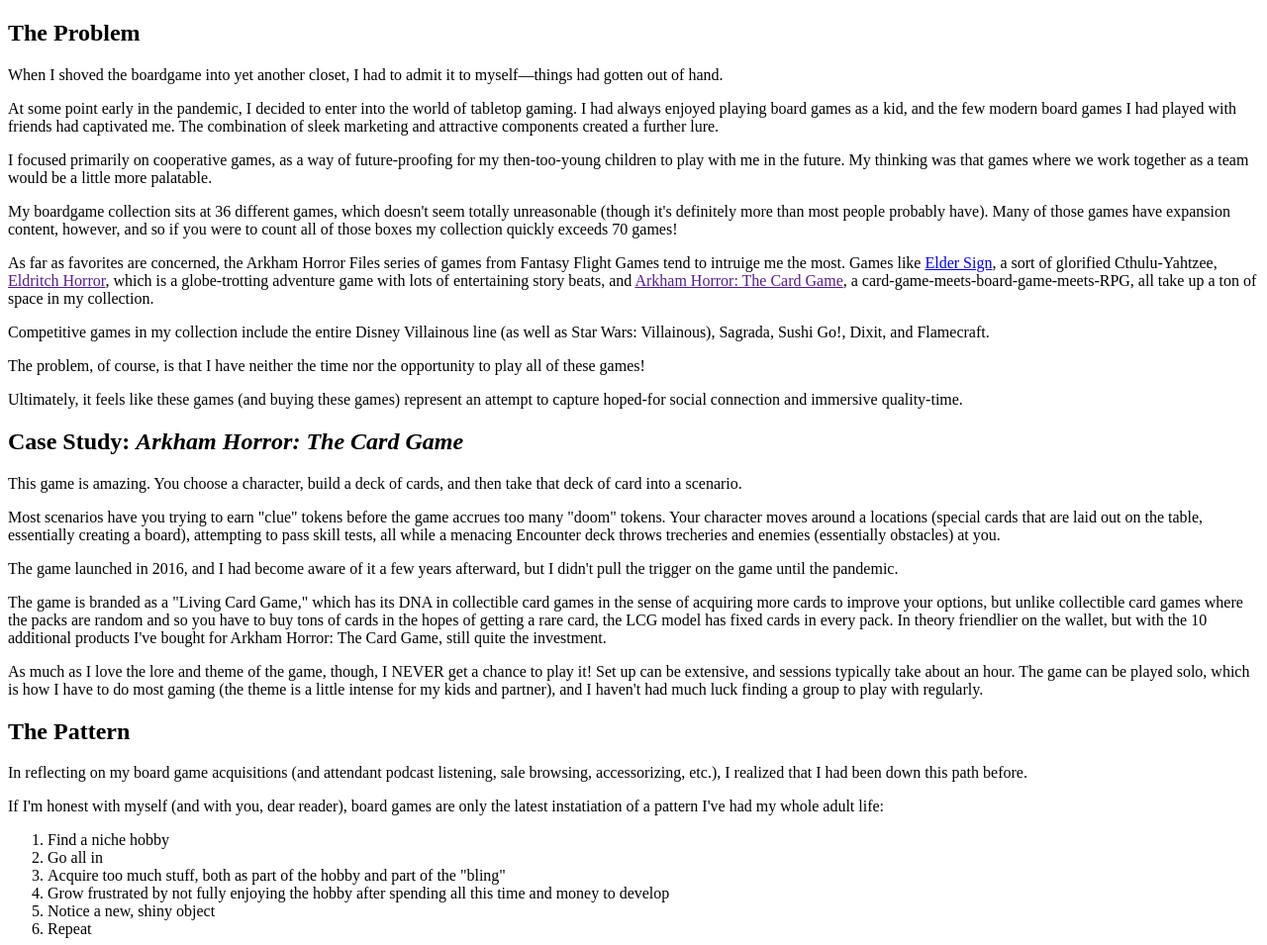
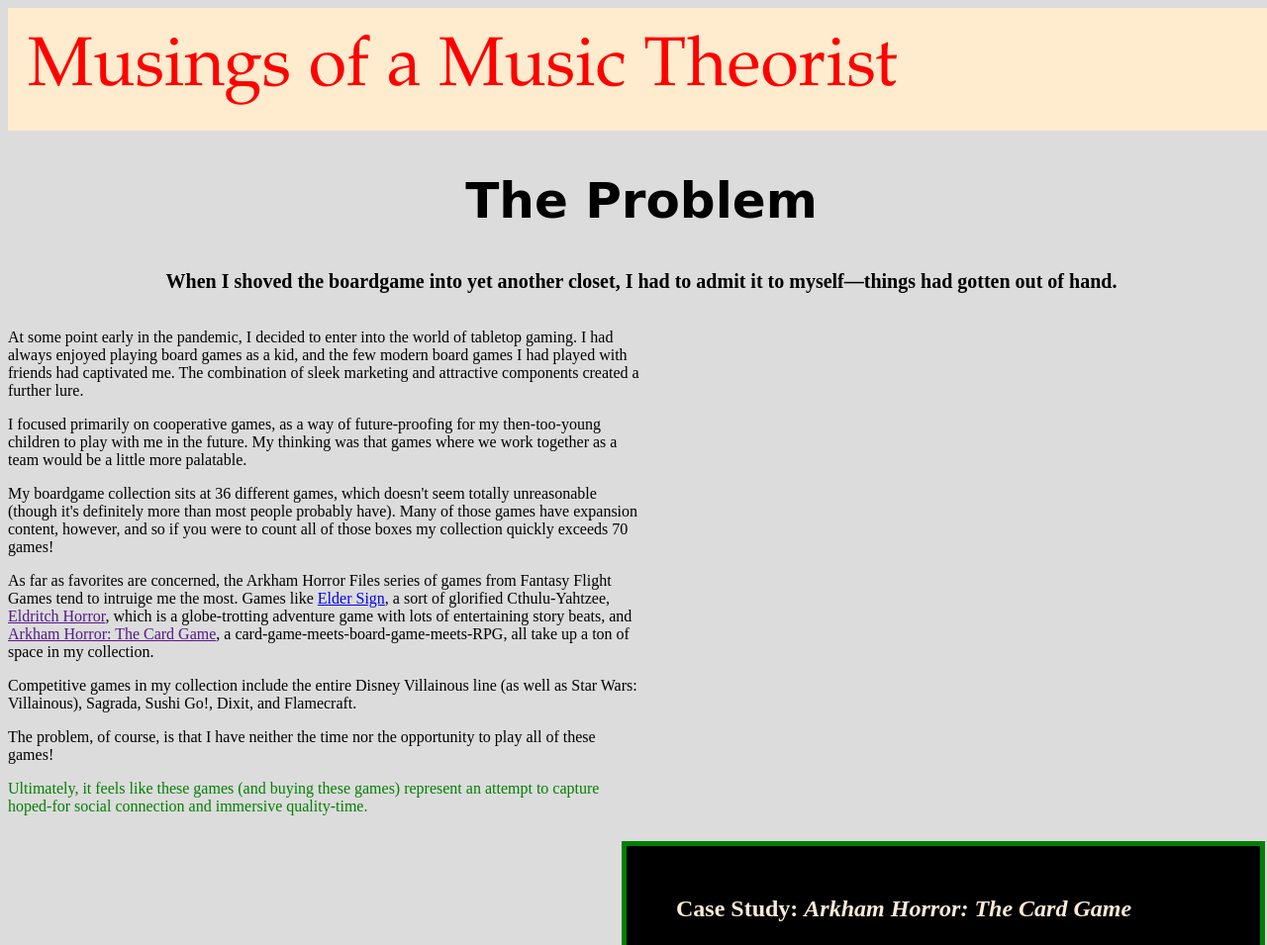
Before and after one commit to PT-Web-Dev-Jan-23/js-assignment-4-html-me-something-lacourd, a website: page index.html in a window 1280 px wide. Shown: the top 955 px of the page at 99% size. Drawn offline with Linux system fonts and the light colour scheme.

Commit message:
Added initial CSS and refactored HTML

```diff
--- a/index.html
+++ b/index.html
@@ -2,35 +2,42 @@
 <html>
    <head>
       <title>Hobbies and What They Tell Us</title>
+      <link rel="stylesheet" type="text/css" href="styles.css">
    </head>
    <body>
+   <header id="mainHeading">Musings of a Music Theorist</header>
       <main>
-         <article>
+         <section>
             <header>
                <h1 id="problem">The Problem</h1>
-               <p>When I shoved the boardgame into yet another closet, I had to admit it to myself—things had gotten out of hand.</p>
+               <p class="lead-in">When I shoved the boardgame into yet another closet, I had to admit it to myself—things had gotten out of hand.</p>
             </header>
+         <article>
+
          <p>At some point early in the pandemic, I decided to enter into the world of tabletop gaming. I had always enjoyed playing board games as a kid, and the few modern board games I had played with friends had captivated me. The combination of sleek marketing and attractive components created a further lure.</p>
          <p>I focused primarily on cooperative games, as a way of future-proofing for my then-too-young children to play with me in the future. My thinking was that games where we work together as a team would be a little more palatable.</p>
          <p>My boardgame collection sits at 36 different games, which doesn't seem totally unreasonable (though it's definitely more than most people probably have). Many of those games have expansion content, however, and so if you were to count all of those boxes my collection quickly exceeds 70 games!</p>
          <p>As far as favorites are concerned, the Arkham Horror Files series of games from Fantasy Flight Games tend to intruige me the most. Games like <a href=" ">Elder Sign</a>, a sort of glorified Cthulu-Yahtzee, <a href="">Eldritch Horror</a>, which is a globe-trotting adventure game with lots of entertaining story beats, and <a href="">Arkham Horror: The Card Game</a>, a card-game-meets-board-game-meets-RPG, all take up a ton of space in my collection.</p>
          <p>Competitive games in my collection include the entire Disney Villainous line (as well as Star Wars: Villainous), Sagrada, Sushi Go!, Dixit, and Flamecraft.</p>
          <p>The problem, of course, is that I have neither the time nor the opportunity to play all of these games!</p>
-         <p>Ultimately, it feels like these games (and buying these games) represent an attempt to capture hoped-for social connection and immersive quality-time.</p>
+         <p id="testP" class="funParagraph">Ultimately, it feels like these games (and buying these games) represent an attempt to capture hoped-for social connection and immersive quality-time.</p>
          </article>
                <aside>
-               <h2 class="caseStudy">Case Study: <em>Arkham Horror: The Card Game</em></h2>
+               <h2 class="case-study">Case Study: <em>Arkham Horror: The Card Game</em></h2>
                   <p>This game is amazing. You choose a character, build a deck of cards, and then take that deck of card into a scenario.</p>
                   <p>Most scenarios have you trying to earn "clue" tokens before the game accrues too many "doom" tokens. Your character moves around a locations (special cards that are laid out on the table, essentially creating a board), attempting to pass skill tests, all while a menacing Encounter deck throws trecheries and enemies (essentially obstacles) at you.</p>
                   <p>The game launched in 2016, and I had become aware of it a few years afterward, but I didn't pull the trigger on the game until the pandemic.</p>
                   <p>The game is branded as a "Living Card Game," which has its DNA in collectible card games in the sense of acquiring more cards to improve your options, but unlike collectible card games where the packs are random and so you have to buy tons of cards in the hopes of getting a rare card, the LCG model has fixed cards in every pack. In theory friendlier on the wallet, but with the 10 additional products I've bought for Arkham Horror: The Card Game, still quite the investment.</p>
                   <p>As much as I love the lore and theme of the game, though, I NEVER get a chance to play it! Set up can be extensive, and sessions typically take about an hour. The game can be played solo, which is how I have to do most gaming (the theme is a little intense for my kids and partner), and I haven't had much luck finding a group to play with regularly.
                </aside>
-         <article>
+         </section>
+         <section>
             <header>
                <h1 id="pattern">The Pattern</h1>
-                  <p>In reflecting on my board game acquisitions (and attendant podcast listening, sale browsing, accessorizing, etc.), I realized that I had been down this path before.</p>
+                  <p class="lead-in">In reflecting on my board game acquisitions (and attendant podcast listening, sale browsing, accessorizing, etc.), I realized that I had been down this path before.</p>
             </header>
+            <article>
+
             <p>If I'm honest with myself (and with you, dear reader), board games are only the latest instatiation of a pattern I've had my whole adult life:</p>
             <ol>
                   <li>Find a niche hobby</li>
@@ -41,15 +48,19 @@
                   <li>Repeat</li>
                </ol>
             <p>Before board games, it was fountain pens. Before foutain pens, it was video games. Before video games, it was bourbon and cocktails. Before bourbon, it was guitars and recording equipment. Before that, it may have been Dragon Ball Z (we're getting pretty far back in my history here).</p>
-               <aside><h2 class="caseStudy">Case Study: Fountain Pens</h2>
+         </article>
+         <aside><h2 class="case-study">Case Study: Fountain Pens</h2>
                   <p>Look at how much time I spent on fountain pens!</p>
                   <img src="./images/IMG_2716.JPG" height="250px"></img>
                   <img src="./images/IMG_2717.JPG" height="250px"></img>
-               </aside>
-            </article>
+         </aside>
+
+         </section>
+         <section>
                <h1 id="closer">The Principle</h1>
                <p>Ultimately, I'm neither surprised nor embarrassed by my history of frequent hobby changing.</p>
-               <p>As humannn beings, we are searching for someting to fulfill us, for something to give us meaning.</p>
+               <p>As human beings, we are searching for someting to fulfill us, for something to give us meaning.</p>
+         </section>
       </main>
       <footer>&copy;2023 by Darren LaCour</footer>
    </body>
--- a/styles.css
+++ b/styles.css
@@ -1 +1,74 @@
-/* Write your CSS here! */
+#mainHeading {
+    text-align: left;
+    font-size: 70px;
+    background-color: blanchedalmond;
+    color: red;
+    padding: 20px;
+    font-family: garamond
+}
+body {
+    background-color: gainsboro;
+    margin: 8px;
+    display: block;
+    width: 100%
+}
+
+aside {
+    float: right;
+    width: 50%;
+    width: 600px;
+    border: 5px solid green;
+    padding: 20px;
+    margin: 10px;
+    block-size: 50%;
+    background-color: black;
+    color: antiquewhite
+}
+
+article {
+    float: left;
+    width: 50%;
+    block-size: 50%
+}
+
+section::after {
+    content: "";
+    display: table;
+    clear: both;
+  }
+
+.case-study {
+    background-color: black;
+    color: antiquewhite;
+    padding: 20px;
+    margin: 10px
+}
+
+#problem {
+    font-size: 50px;
+    font-family: brush script mt, cursive
+}
+
+#pattern {
+    font-size: 50px;
+    font-family: luminari, fantasy
+}
+
+#closer {
+    font-size: 60px;
+    font-family: palatino;
+    font-weight: bold
+}
+.lead-in {
+    font-size: 20px;
+    font-weight: bold;
+    text-align: center
+}
+
+header {
+    text-align: center
+}
+
+.funParagraph {
+    color: green
+}
```
